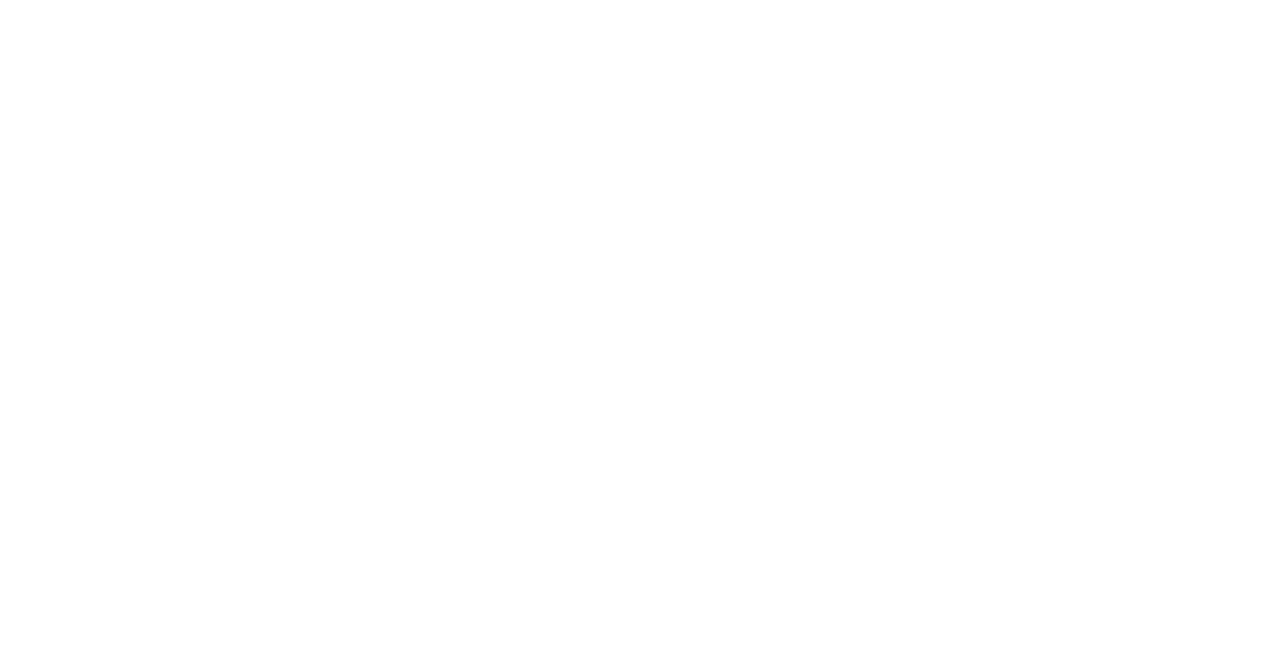
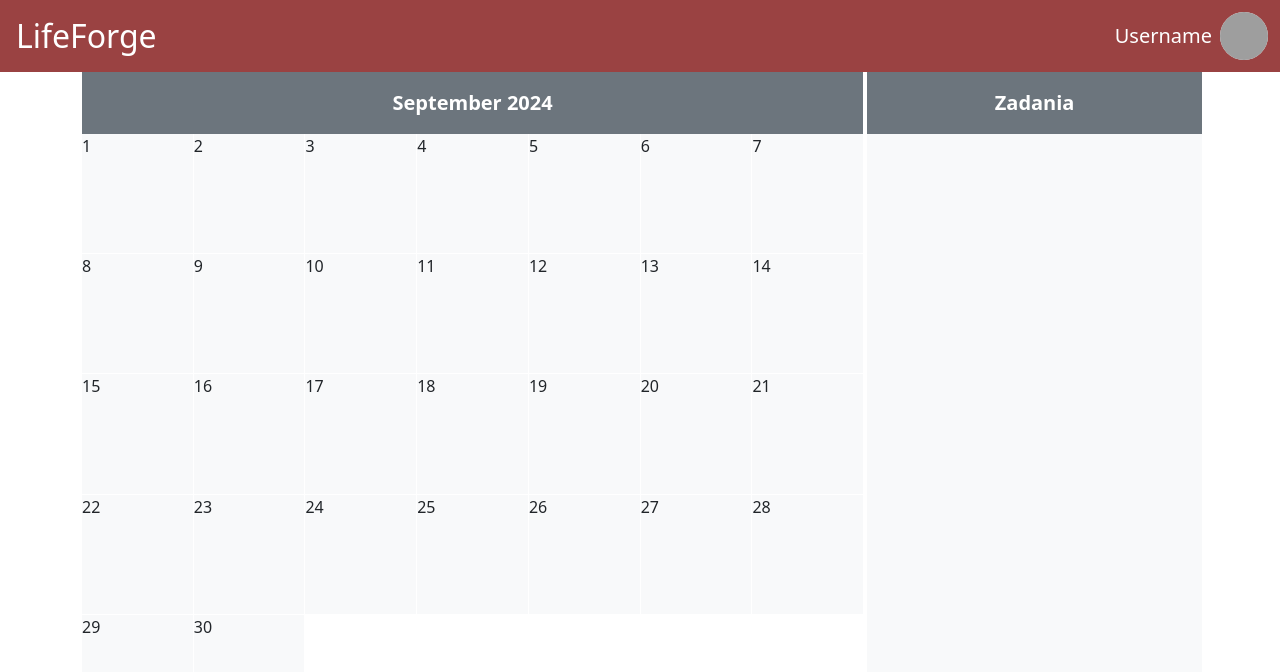
Before and after one commit to DGuziur/LifeForge, an Angular app in the folder FE/: page /calendar in a window 1280 px wide. Before the commit this address led to /. Shown: the top 672 px of the page. Built offline with nearby package versions, Linux system fonts and the light colour scheme; grey boxes are pictures that could not be loaded.

Commit message:
calendar view created

```diff
--- a/FE/src/app/app.routes.ts
+++ b/FE/src/app/app.routes.ts
@@ -3,7 +3,6 @@
 export const routes: Routes = [
   {
     path: '',
-    pathMatch: 'full',
     loadComponent: () =>
       import('./layout/layout.component').then((c) => c.LayoutComponent),
     children: [
--- a/FE/src/app/modules/calendar/components/calendar/calendar.component.html
+++ b/FE/src/app/modules/calendar/components/calendar/calendar.component.html
@@ -1 +1,16 @@
-<p>calendar works!</p>
+<div class="text-md-center p-3 text-bg-secondary fw-bold fs-5">
+  September 2024
+</div>
+<div class="d-grid calendar-days">
+  @for (
+    day of [
+      1, 2, 3, 4, 5, 6, 7, 8, 9, 10, 11, 12, 13, 14, 15, 16, 17, 18, 19, 20, 21,
+      22, 23, 24, 25, 26, 27, 28, 29, 30
+    ];
+    track day
+  ) {
+    <div class="bg-body-tertiary">
+      {{ day }}
+    </div>
+  }
+</div>
--- a/FE/src/app/modules/calendar/components/calendar/calendar.component.scss
+++ b/FE/src/app/modules/calendar/components/calendar/calendar.component.scss
@@ -0,0 +1,10 @@
+.calendar-day {
+  height: 100%;
+  width: 100%;
+}
+
+.calendar-days {
+  grid-template-columns: repeat(7, 1fr);
+  gap: 1px;
+  min-height: 75vh;
+}
--- /dev/null
+++ b/FE/src/app/modules/calendar/helpers/interfaces/day.type.ts
@@ -0,0 +1,6 @@
+import { Task } from './task.type';
+
+export interface Day {
+  date: Date;
+  tasks?: Task[];
+}
--- /dev/null
+++ b/FE/src/app/modules/calendar/helpers/interfaces/task.type.ts
@@ -0,0 +1,6 @@
+export interface Task {
+  title: string;
+  description: string;
+  dueDate?: Date;
+  completed: boolean;
+}
--- a/FE/src/app/modules/calendar/pages/main-calendar-view/main-calendar-view.component.html
+++ b/FE/src/app/modules/calendar/pages/main-calendar-view/main-calendar-view.component.html
@@ -1 +1,6 @@
-<p>main-calendar-view works!</p>
+<div class="d-grid gap-1 calendar-main-page-container">
+  <lf-calendar></lf-calendar>
+  <div class="w-100 h-100 bg-body-tertiary">
+    <div class="text-md-center p-3 text-bg-secondary fw-bold fs-5">Zadania</div>
+  </div>
+</div>
--- a/FE/src/app/modules/calendar/pages/main-calendar-view/main-calendar-view.component.scss
+++ b/FE/src/app/modules/calendar/pages/main-calendar-view/main-calendar-view.component.scss
@@ -0,0 +1,3 @@
+.calendar-main-page-container {
+  grid-template-columns: 70% 30%;
+}
```
Also changed, not shown: FE/src/app/modules/calendar/components/calendar/calendar.component.ts (+3 -5 lines), FE/src/app/modules/calendar/pages/main-calendar-view/main-calendar-view.component.ts (+4 -5 lines).
